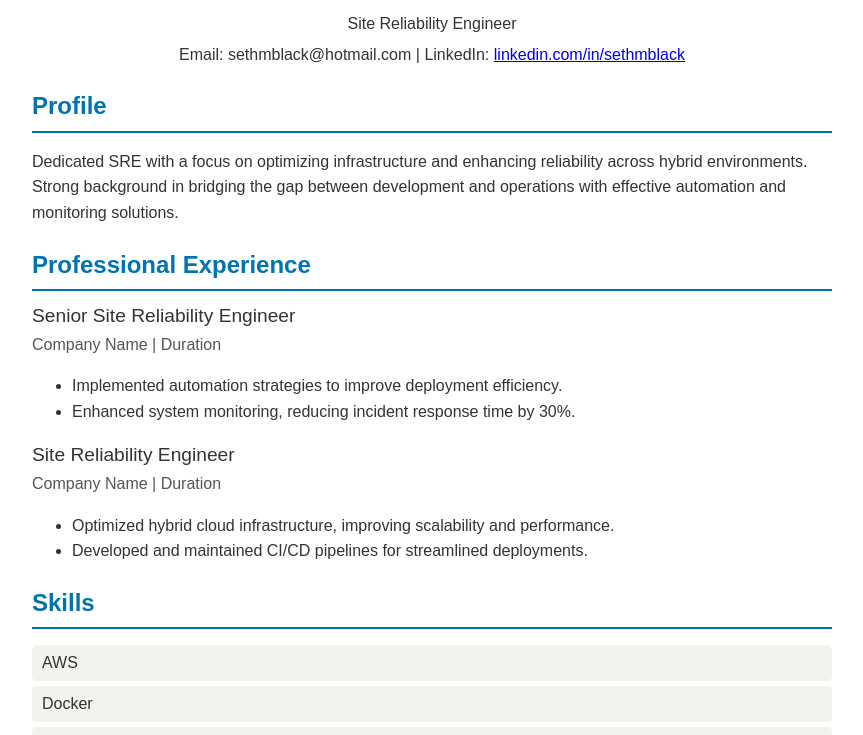
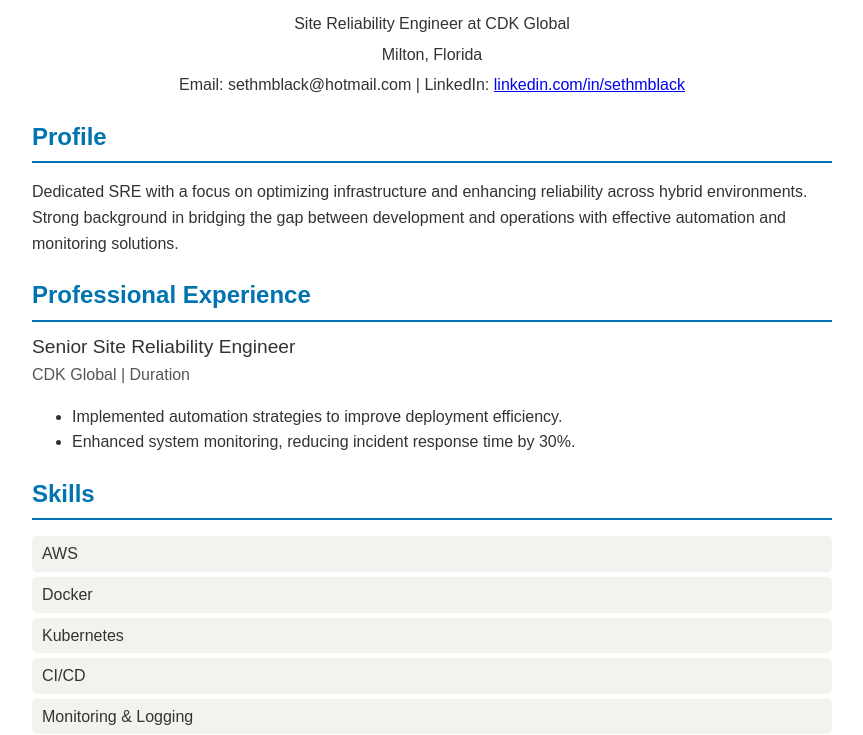
Before and after one commit to sethmblack/CV, a plain HTML site: page index.html in a window 1280 px wide. Shown: the part 65-800 px from the top of the page, without its empty margins (208-1071 px from the left). Drawn offline with Linux system fonts and the light colour scheme.

Commit message:
Updated index.html.

```diff
--- a/index.html
+++ b/index.html
@@ -10,7 +10,8 @@
     <header>
         <div class="header-content">
             <h1>Seth M. Black</h1>
-            <p>Site Reliability Engineer</p>
+            <p>Site Reliability Engineer at CDK Global</p>
+            <p>Milton, Florida</p>
             <p>Email: sethmblack@hotmail.com | LinkedIn: <a href="https://www.linkedin.com/in/sethmblack" target="_blank">linkedin.com/in/sethmblack</a></p>
         </div>
     </header>
@@ -24,18 +25,10 @@
         <h2>Professional Experience</h2>
         <div class="job">
             <h3>Senior Site Reliability Engineer</h3>
-            <h4>Company Name | Duration</h4>
+            <h4>CDK Global | Duration</h4>
             <ul>
                 <li>Implemented automation strategies to improve deployment efficiency.</li>
                 <li>Enhanced system monitoring, reducing incident response time by 30%.</li>
-            </ul>
-        </div>
-        <div class="job">
-            <h3>Site Reliability Engineer</h3>
-            <h4>Company Name | Duration</h4>
-            <ul>
-                <li>Optimized hybrid cloud infrastructure, improving scalability and performance.</li>
-                <li>Developed and maintained CI/CD pipelines for streamlined deployments.</li>
             </ul>
         </div>
     </section>
```
